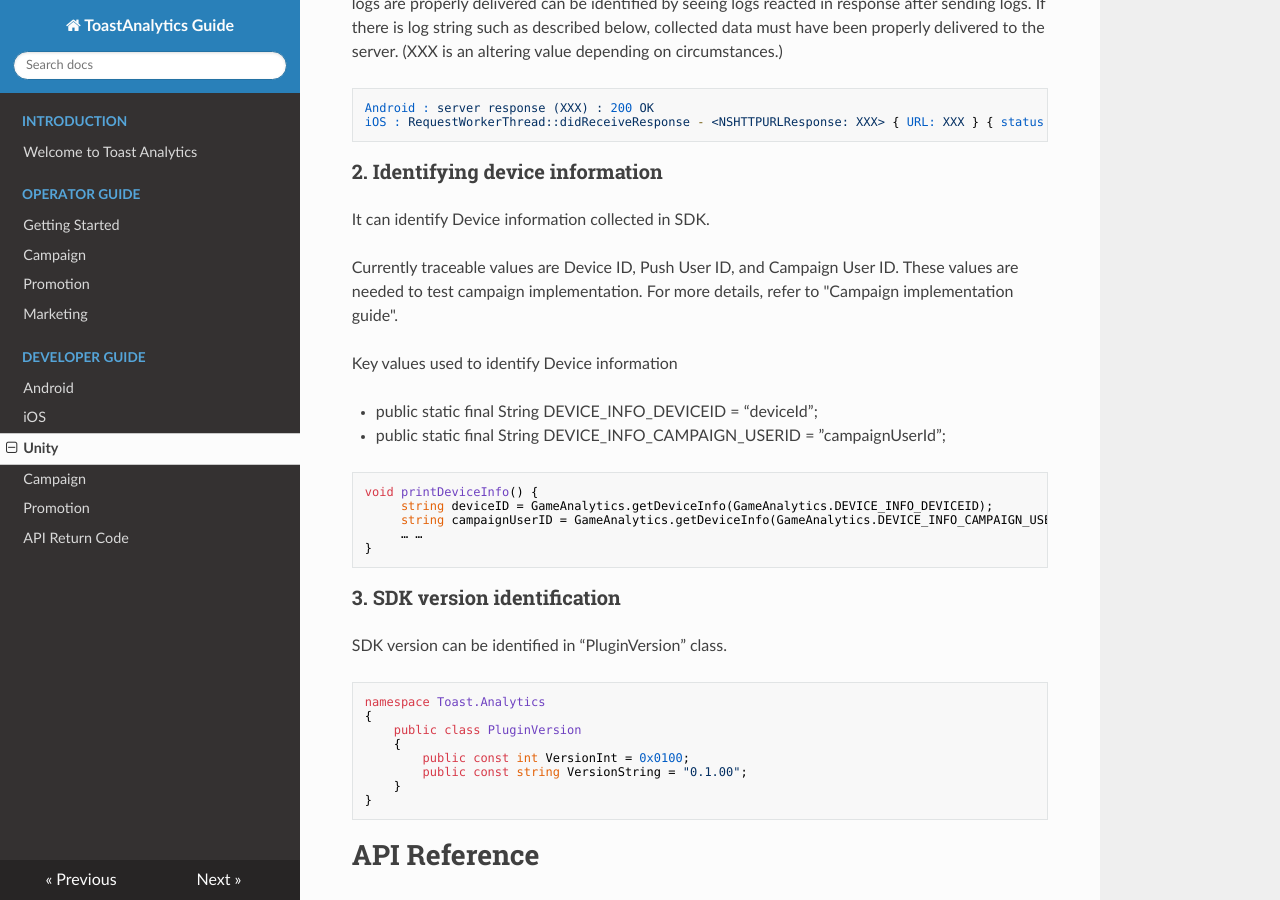
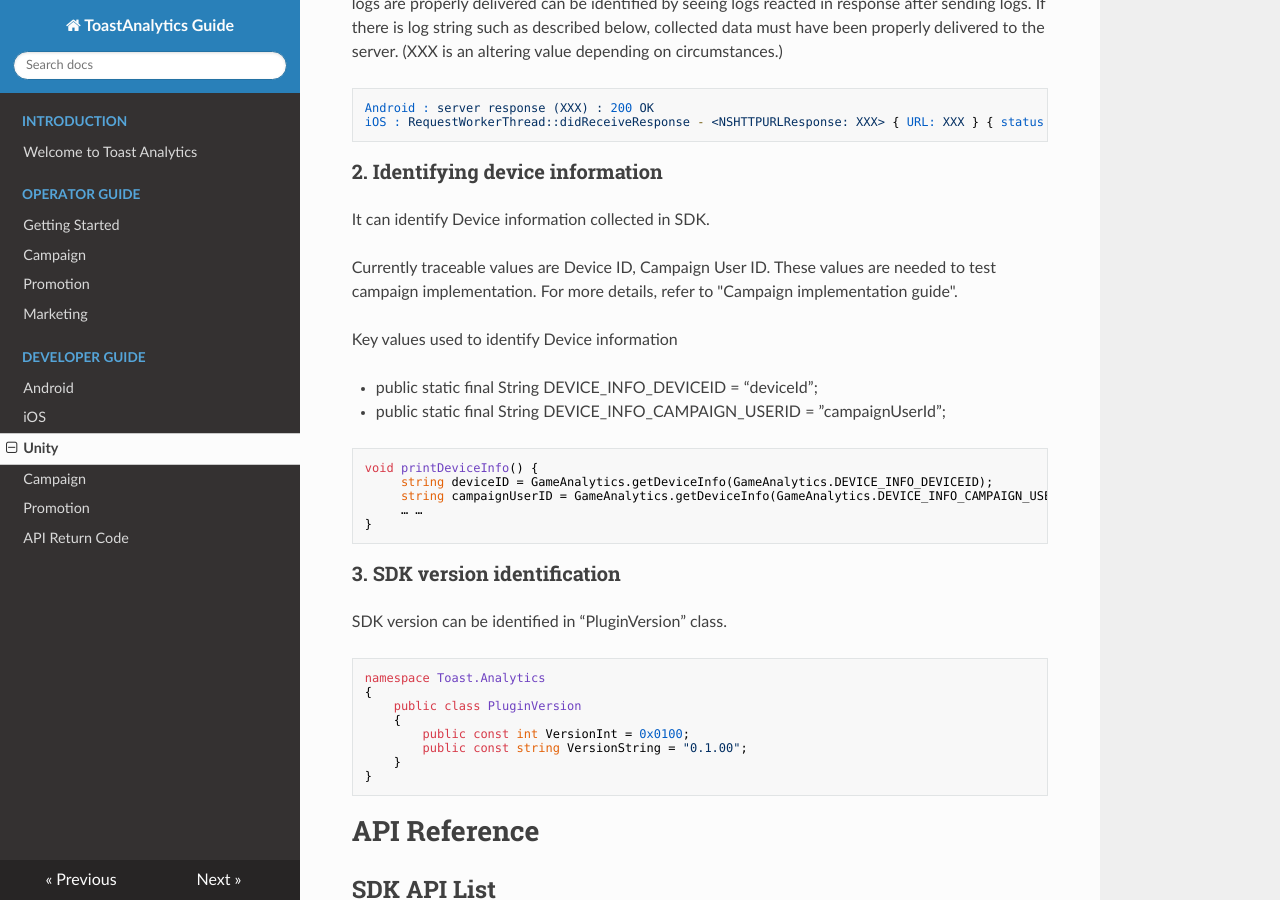
Before and after one commit to ToastAnalytics/ToastAnalytics_EN, an MkDocs documentation site: the page built from docs/Developer/6. Unity Developer Guide.md, in a window 1280 px wide and 900 px high, scrolled down 14281 px. Built offline with MkDocs 1.6.1, drawn with Linux system fonts in a browser that asks for light colours; nearby versions of some CDN libraries; old or Windows-style settings are respelled for this version of MkDocs.

Commit message:
Update 6. Unity Developer Guide.md

```diff
--- a/docs/Developer/6. Unity Developer Guide.md
+++ b/docs/Developer/6. Unity Developer Guide.md
@@ -520,7 +520,7 @@ iOS : RequestWorkerThread::didReceiveResponse - <NSHTTPURLResponse: XXX> { URL:
 ### 2. Identifying device information
 It can identify Device information collected in SDK.
 
-Currently traceable values are Device ID, Push User ID, and Campaign User ID. These values are needed to test campaign implementation. For more details, refer to "Campaign implementation guide".
+Currently traceable values are Device ID, Campaign User ID. These values are needed to test campaign implementation. For more details, refer to "Campaign implementation guide".
 
 Key values used to identify Device information
 
```
